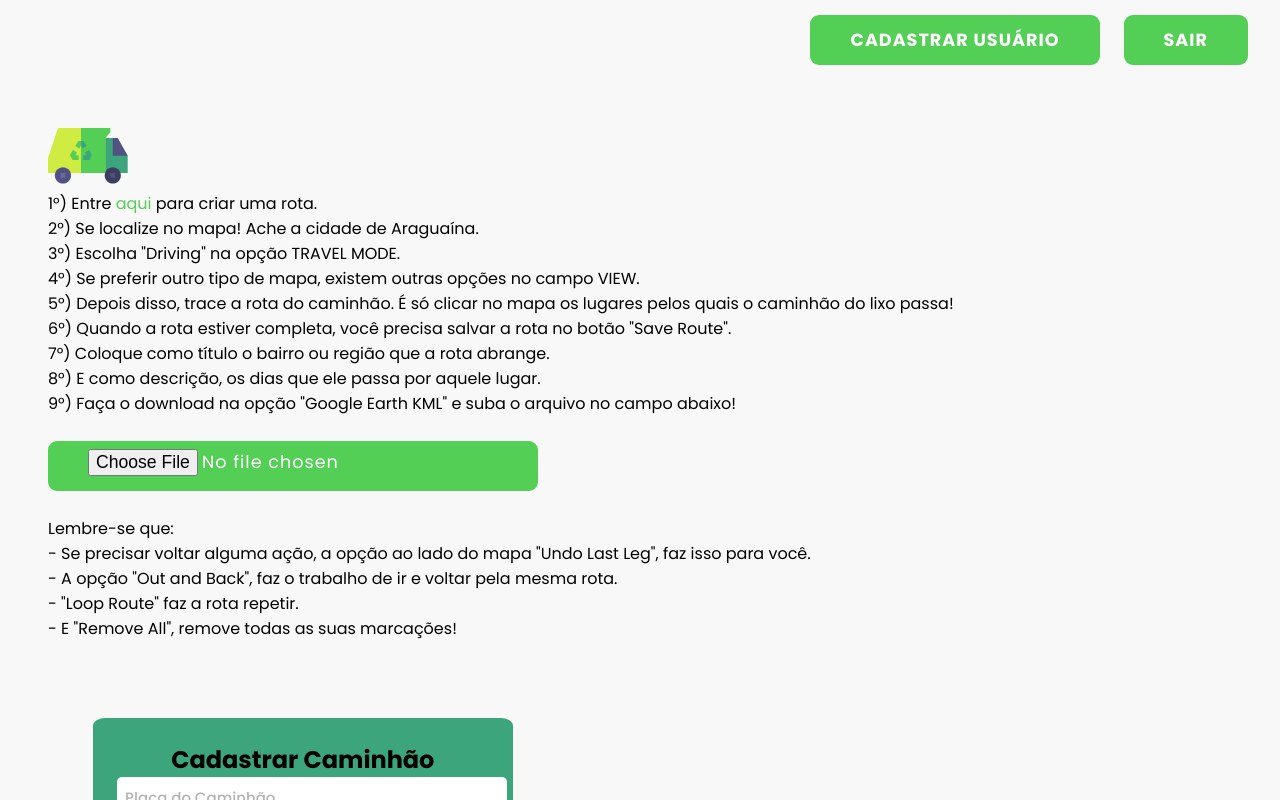
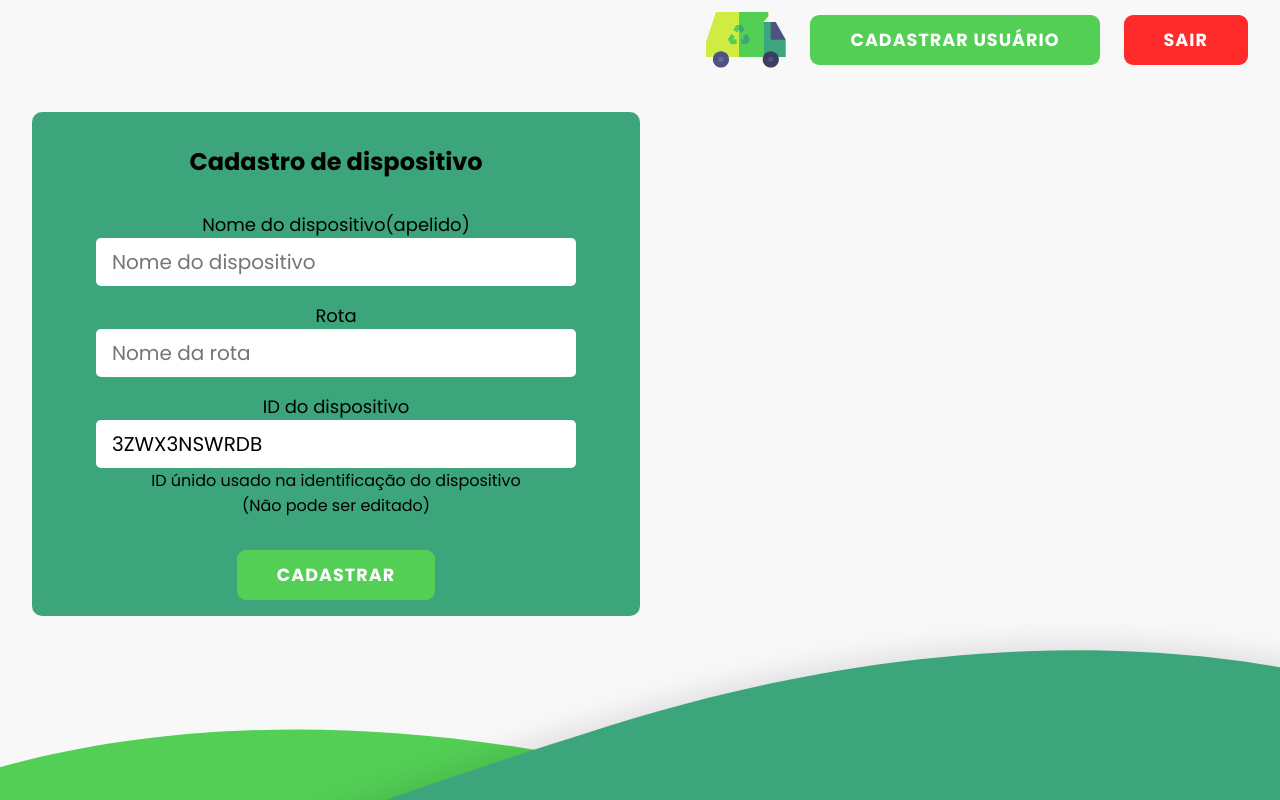
Before and after one commit to coleta-facil/coleta-facil-core, a React (Create React App) app in the folder web/: page /routes in a window 1280 px wide. Shown: the top 800 px of the page. Built offline with nearby package versions, Linux system fonts and the light colour scheme.

Commit message:
Corrigindo cadastro de dispositivos

```diff
--- a/web/src/components/BaseButton/style.scss
+++ b/web/src/components/BaseButton/style.scss
@@ -30,6 +30,14 @@
     }
   }
 
+  &.logoff {
+    background-color: rgb(255, 42, 42);
+
+    &:hover {
+      transform: scale(0.9);
+    }
+  }
+
   @include on-screen-sm {
     font-size: 1rem;
     padding: 0.5rem 2rem;
--- a/web/src/constants/config.js
+++ b/web/src/constants/config.js
@@ -1,9 +1,9 @@
 export const firebaseConfig = {
-  apiKey: "XXXXXXXXXXXXXXXXXXXXXXXXXXXXXXXX",
-  authDomain: "XXXXXXXXXXXXXXXXXXXXXXXXXXXXX",
-  databaseURL: "XXXXXXXXXXXXXXXXXXXXXXXXXXXXXXXXXXXXXXXXXXXXXXXX",
-  projectId: "XXXXXXXXXXXXXXX",
-  storageBucket: "XXXXXXXXXXXXXXXXXXXXXXXXXXX",
-  messagingSenderId: "XXXXXXXXXXXXX",
-  appId: "XXXXXXXXXXXXXXXXXXXXXXXXXXXXXXXXXXXXXXXX",
+  apiKey: "AIzaSyCLOsHha_rz2Pxmi6aJHdOxEct1moiIxa8",
+  authDomain: "coleta-facil-01.firebaseapp.com",
+  databaseURL: "https://coleta-facil-01-default-rtdb.firebaseio.com",
+  projectId: "coleta-facil-01",
+  storageBucket: "coleta-facil-01.appspot.com",
+  messagingSenderId: "46520130062",
+  appId: "1:46520130062:web:39fab3a46145e8c5717a5f"
 };
--- a/web/src/pages/Cadastro/index.js
+++ b/web/src/pages/Cadastro/index.js
@@ -46,14 +46,14 @@ const Cadastro = () => {
             <img src={logo} className="login-icon" alt="logo" />
             <div>
               <h3>
-                Faça o cadastro de novos usuários e facilite a divisão do
-                trabalho.
+                Faça o cadastro de novos usuários para acessarem o sistema e facilite a
+                divisão do trabalho.
               </h3>
             </div>
           </div>
 
           <div className="login-panel">
-            <h2>Cadastre Novo Usuário</h2>
+            <h2>Cadastro de usuário</h2>
             <form onSubmit={submitForm} className="form-group">
               <input
                 type="text"
--- a/web/src/pages/Rotas/index.js
+++ b/web/src/pages/Rotas/index.js
@@ -12,7 +12,7 @@ import BaseButton from "../../components/BaseButton";
 const Rotas = () => {
   const history = useHistory();
 
-  const [form, setForm] = useState({ placa: "", rota: "", code: "" });
+  const [form, setForm] = useState({ deviceName: "", rota: "", code: "" });
 
   function handleInputChange(event) {
     const { value, name } = event.target;
@@ -21,12 +21,12 @@ const Rotas = () => {
 
   async function submitForm(event) {
     event.preventDefault();
-    var placa = document.getElementById("placa").value;
+    var deviceName = document.getElementById("deviceName").value;
     var codigo = document.getElementById("code").value;
 
-    const regexPlaca = /^[a-zA-Z]{3}[0-9]{4}$/;
+    //const regexPlaca = /^[a-zA-Z]{3}[0-9]{4}$/;
 
-    if (!regexPlaca.test(placa)) alert("Dados inválidos!");
+    if (!deviceName) alert("Dados inválidos!");
     else {
       alert(codigo);
     }
@@ -35,7 +35,7 @@ const Rotas = () => {
   const randomCode = (len) => {
     let code = "";
     do {
-      code += Math.random().toString(36).substr(2);
+      code += Math.random().toString(36).substr(2).toUpperCase();
     } while (code.length < len);
     return code;
   };
@@ -44,98 +44,52 @@ const Rotas = () => {
     <PageWrapper footerImage>
       <div className="rotas-page page-content">
         <Header>
+          <img src={logo} className="logo" alt="logo" />
           <BaseButton onClick={() => history.push("/cadastro")}>
-            Cadastrar Usuário
+            Cadastrar usuário
           </BaseButton>
-          <BaseButton onClick={() => history.push("/login")}>Sair</BaseButton>
+          <BaseButton type="submit" variant="logoff">
+            Sair
+          </BaseButton>
         </Header>
 
-        <div className="rotas-body">
-          <img src={logo} className="logo" alt="logo" />
-          <ol>
-            <li>
-              1°{")"} Entre{" "}
-              <a
-                className="link-routes"
-                href="https://www.maps.ie/map-my-route/"
-              >
-                aqui
-              </a>{" "}
-              para criar uma rota.
-            </li>
-            <li>2°{")"} Se localize no mapa! Ache a cidade de Araguaína.</li>
-            <li>3°{")"} Escolha "Driving" na opção TRAVEL MODE.</li>
-            <li>
-              4°{")"} Se preferir outro tipo de mapa, existem outras opções no
-              campo VIEW.
-            </li>
-            <li>
-              5°{")"} Depois disso, trace a rota do caminhão. É só clicar no
-              mapa os lugares pelos quais o caminhão do lixo passa!
-            </li>
-            <li>
-              6°{")"} Quando a rota estiver completa, você precisa salvar a rota
-              no botão "Save Route".
-            </li>
-            <li>
-              7°{")"} Coloque como título o bairro ou região que a rota abrange.{" "}
-            </li>
-            <li>
-              8°{")"} E como descrição, os dias que ele passa por aquele lugar.
-            </li>
-            <li>
-              9°{")"} Faça o download na opção "Google Earth KML" e suba o
-              arquivo no campo abaixo!
-            </li>
-          </ol>
-          <br />
-          <input type="hidden" name="MAX_FILE_SIZE" value="4194304" />
-          <input className="button-file" type="file" /> <br /> <br />
-          Lembre-se que: <br />
-          <ul>
-            <li>
-              - Se precisar voltar alguma ação, a opção ao lado do mapa "Undo
-              Last Leg", faz isso para você.
-            </li>
-            <li>
-              - A opção "Out and Back", faz o trabalho de ir e voltar pela mesma
-              rota.
-            </li>
-            <li>- "Loop Route" faz a rota repetir.</li>
-            <li>- E "Remove All", remove todas as suas marcações!</li>
-          </ul>
-        </div>
-
-        <div className="login-panel">
-          <h2>Cadastrar Caminhão</h2>
+        <div className="form-register-routes">
+          <h2>Cadastro de dispositivo</h2>
           <form onSubmit={submitForm} className="form-group">
+            <label>Nome do dispositivo(apelido)</label>
             <input
               type="text"
               name="placa"
               id="placa"
-              placeholder="Placa do Caminhão"
-              value={form.placa}
+              placeholder="Nome do dispositivo"
+              value={form.deviceName}
               onChange={handleInputChange}
             />
 
+            <label>Rota</label>
             <input
               type="text"
               name="rota"
               id="rota"
-              placeholder="Rota do Dia"
+              placeholder="Nome da rota"
               value={form.rota}
               onChange={handleInputChange}
             />
+
+            <label>ID do dispositivo</label>
             <input
-              type="hidden"
               name="code"
               id="code"
               value={randomCode(4)}
               onChange={handleInputChange}
               readOnly
             />
+            <p>ID únido usado na identificação do dispositivo</p>
+            <p>(Não pode ser editado)</p>
 
-            <BaseButton type={"submit"}>Cadastrar</BaseButton>
+            <div className="btn-submit">
+              <BaseButton type={"submit"}>Cadastrar</BaseButton>
+            </div>
           </form>
         </div>
       </div>
--- a/web/src/pages/Rotas/style.scss
+++ b/web/src/pages/Rotas/style.scss
@@ -19,6 +19,43 @@
   }
 }
 
+.form-register-routes {
+  background-color: $dark-green;
+  width: 50%;
+  padding: 1rem;
+  border-radius: 10px;
+  justify-content: center;
+  align-items: center;
+
+  h2 {
+    text-align: center;
+    padding: 1rem 1rem;
+  }
+
+  .form-group {
+    display: flex;
+    flex-direction: column;
+    align-items: center;
+
+    input {
+      width: 30rem;
+      height: 3rem;
+      padding-left: 1rem;
+      font-size: 20px;
+      border-radius: 5px;
+    }
+
+    label {
+      font-size: 18px;
+      margin-top: 1rem;
+    }
+
+    .btn-submit {
+      margin-top: 2rem;
+    }
+  }
+}
+
 .link-routes {
   color: $green;
 }
```
Also changed, not shown: 1 other file (tests, documents, lock files or other folders).
